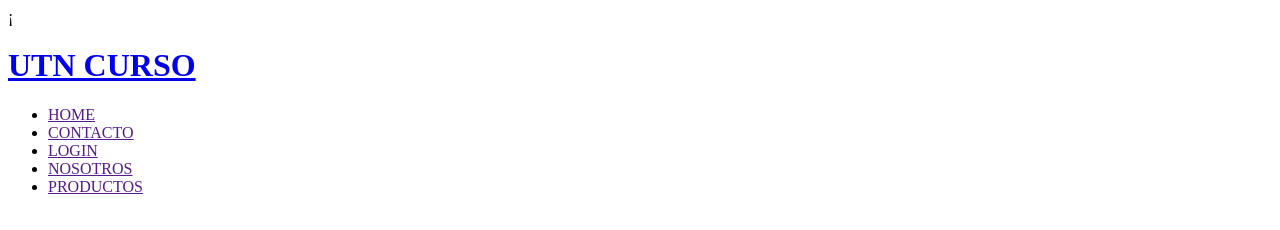
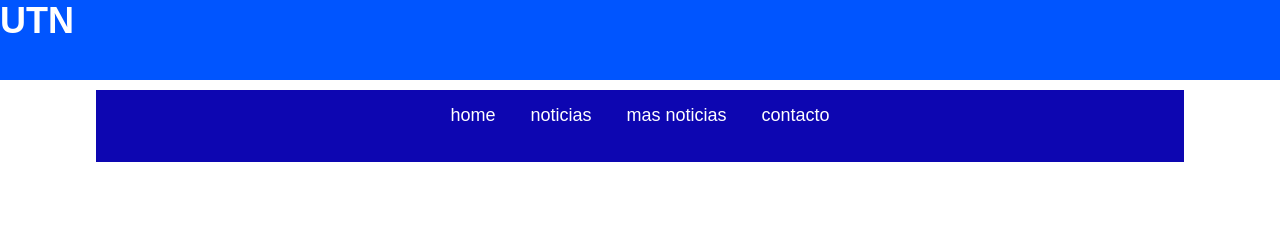
Before and after one commit to carladomecq/clase6utn, a plain HTML site: page index.html in a window 1280 px wide. Drawn offline with Linux system fonts and the light colour scheme.

Commit message:
pagecomoelprofe

```diff
--- a/css/index.css
+++ b/css/index.css
@@ -1,59 +1,58 @@
-/* reseteo los estilos del navegador */
+                    /*reseteo los estilos de el navegador*/
 
-*{
-    margin: 0;
+                    * {
+                        margin: 0%;
                         padding: 0;
                     }
 
-html{
-    font-family: 'Franklin Gothic Medium', 'Arial Narrow', Arial, sans-serif;
-    font-size: medium;
+                    html {
+                        font-family: Arial, Helvetica, sans-serif;
+                        font-size: 18px;
                     }
 
-.header{
-    background: cadetblue;
+                    .header {
+                        background: rgb(0, 85, 255);
                         color: white;
-    height: 88px;
-    margin: bottom 18px; ;
-    margin-left:auto ;
+                        height: 80px;
+                        margin-bottom: 10px;
+                        margin-left: auto;
                         margin-right: auto;
                     }
 
-.logo{
+                    .logo {
                         text-transform: uppercase;
                     }
 
-.logo a{
-    color: blanchedalmond;
+                    .logo a {
+                        color: white;
                         text-decoration: none;
-
                     }
 
-.navbar{
-    background:rgb(13,6,117);
+                    .navbar {
+                        background: rgb(13, 6, 177);
                         color: white;
                         width: 85vw;
-    margin-left:auto;
-    margin-right:auto;
+                        margin-left: auto;
+                        margin-right: auto;
                     }
 
-.navbar ul{
+                    .navbar ul {
                         list-style: none;
-    text-align: right;
-}
- .navbar ul li{
-        display: inline-block;
-
- }
- .navbar ul li a{
-     text-decoration: none;
-     display:block;
-     padding: 15px;
-     color:white;
+                        text-align: center;
                     }
 
- .navbar ul li a:hover{
-     background-color: blueviolet;
-     color:blue;
+                    .navbar ul li {
+                        display: inline-block;
+                    }
 
+                    .navbar ul li a {
+                        text-decoration: none;
+                        display: block;
+                        padding: 15px;
+                        color: white;
                     }
+
+                    .navbar ul li a:hover {
+                        background: white;
+                        color: rgb(13, 6, 117);
+                    }
--- a/index.html
+++ b/index.html
@@ -1,37 +1,43 @@
-¡<!DOCTYPE html>
+<!DOCTYPE html>
 <html lang="en">
+
 <head>
-
     <meta charset="UTF-8">
     <meta http-equiv="X-UA-Compatible" content="IE=edge">
     <meta name="viewport" content="width=device-width, initial-scale=1.0">
-    <link rel="stylesheet" href="/clase 6/css/index.css">
-    <title>clase6</title>
+    <link rel="stylesheet" href="css/index.css">
+    <title>Document</title>
+    <title>CLASE06::Git</title>
 </head>
+
 <body>
-    <header class="header">
-        <div class="logo">
-            <a href="/" class="link-logo">
+    <header class=" header ">
+        <div class="logo ">
+            <a href="/ " class="link-logo ">
                 <h1>
-                 UTN CURSO
+
+                    utn
                 </h1>
             </a>
         </div>
     </header>
+    <nav class="navbar">
+        <ul class="menuprincipal">
 
-    <nav class="navbar">
 
-        <ul class="menuprincipal">
-            <li><a href="">HOME</a></li>
-            <li><a href="">CONTACTO</a></li>
-            <li><a href="">LOGIN</a></li>
-            <li><a href="">NOSOTROS</a></li>
-            <li><a href="">PRODUCTOS</a></li>
-
+            <li> <a href="">home</a></li>
+            <li> <a href="">noticias</a></li>
+            <li> <a href="">mas noticias</a></li>
+            <li> <a href="">contacto</a></li>
         </ul>
 
+        <ul>
+            <li></li>
+            <li></li>
+            <li></li>
+            <li></li>
+        </ul>
+    </nav>
+</body>
 
-    </nav>
-
-</body>
 </html>
```
Lines whose indentation alone changed are shown as unchanged.
